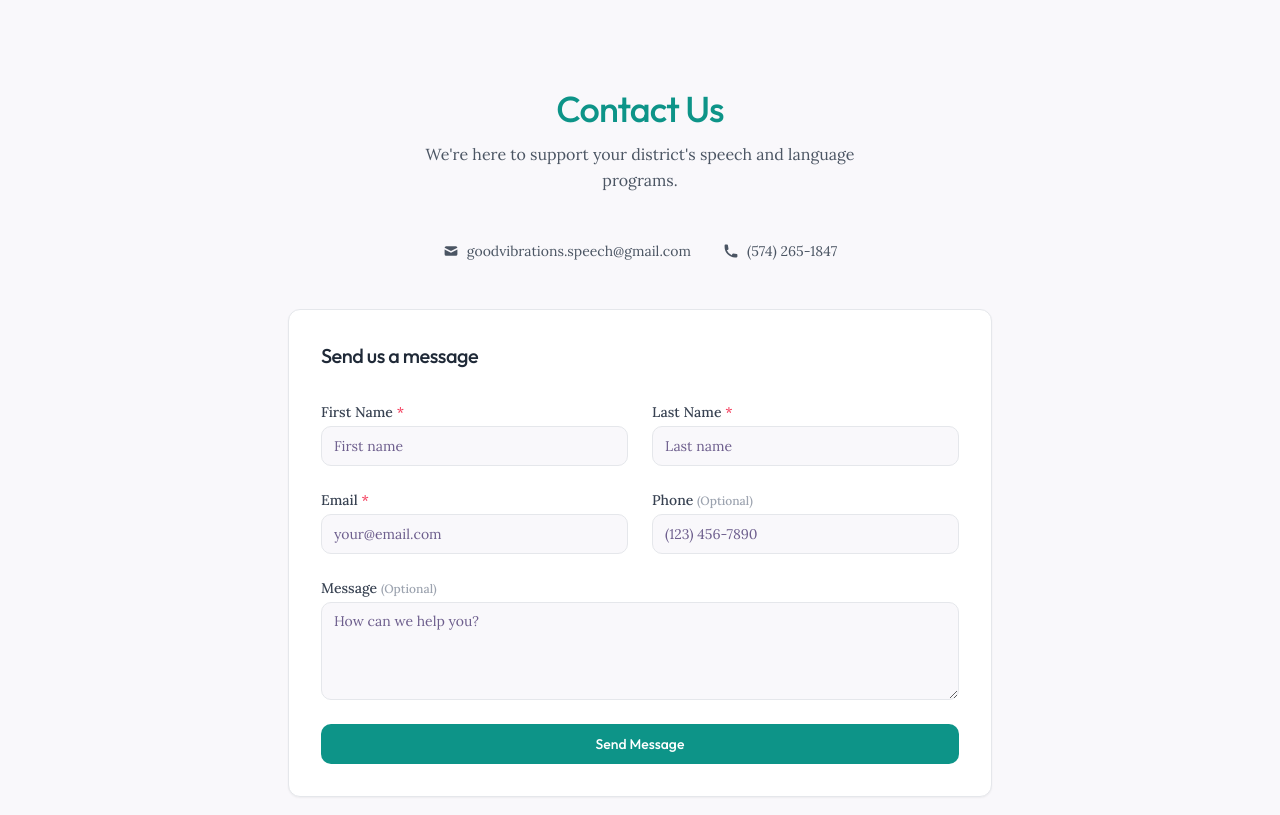
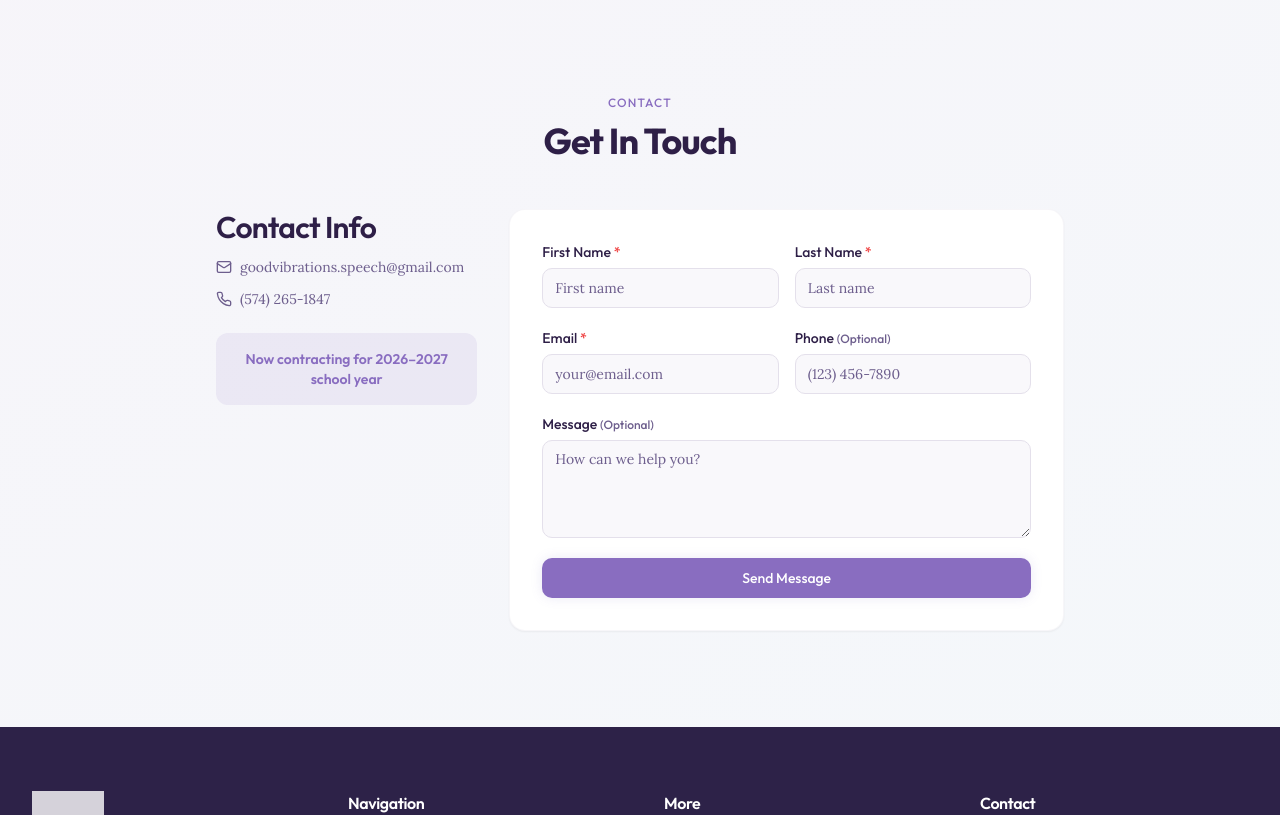
Before and after one commit to JasonWynkoop1/good-vibrations, a React (Vite) app: page / in a window 1280 px wide. Shown: the part 3100-3915 px from the top of the page. Built offline with nearby package versions, Linux system fonts and the light colour scheme.

Commit message:
feat: restyle contact section with Lavender Dream palette

```diff
--- a/src/components/sections/ContactSection.tsx
+++ b/src/components/sections/ContactSection.tsx
@@ -109,163 +109,112 @@ export function ContactSection({ sectionRef }: ContactSectionProps) {
     <section
       ref={sectionRef}
       id="contact"
-      className="container py-16 md:py-24 max-w-3xl mx-auto"
+      className="bg-gradient-to-br from-[hsl(var(--surface-lavender))] to-[hsl(var(--surface-blue))] py-16 md:py-24"
     >
-      {/* Minimalist header */}
+      <div className="container px-4 sm:px-6 max-w-4xl mx-auto">
         <div className="text-center mb-12">
-        <h2 className="text-3xl md:text-4xl font-medium mb-3 text-teal-600">
-          Contact Us
+          <span className="text-xs font-heading font-medium text-primary uppercase tracking-widest">Contact</span>
+          <h2 className="text-2xl md:text-3xl lg:text-4xl font-heading font-bold text-foreground mt-2 animate-fade-in">
+            Get In Touch
           </h2>
-        <p className="text-gray-600 max-w-md mx-auto">
-          We're here to support your district's speech and language programs.
-        </p>
         </div>
 
-      {/* Contact info - simplified */}
-      <div className="flex justify-center gap-8 mb-12 text-sm text-gray-600">
-        <a href="mailto:goodvibrations.speech@gmail.com" className="flex items-center hover:text-teal-600 transition-colors">
-          <svg xmlns="http://www.w3.org/2000/svg" className="h-4 w-4 mr-2" viewBox="0 0 20 20" fill="currentColor">
-            <path d="M2.003 5.884L10 9.882l7.997-3.998A2 2 0 0016 4H4a2 2 0 00-1.997 1.884z" />
-            <path d="M18 8.118l-8 4-8-4V14a2 2 0 002 2h12a2 2 0 002-2V8.118z" />
-          </svg>
+        <div className="grid grid-cols-1 md:grid-cols-3 gap-8">
+          {/* Contact Info */}
+          <div className="space-y-6 animate-fade-in-up">
+            <div>
+              <h3 className="font-heading font-semibold text-foreground mb-3">Contact Info</h3>
+              <div className="space-y-3 text-sm text-muted-foreground">
+                <a href="mailto:goodvibrations.speech@gmail.com" className="flex items-center gap-2 hover:text-primary transition-colors">
+                  <svg xmlns="http://www.w3.org/2000/svg" width="16" height="16" viewBox="0 0 24 24" fill="none" stroke="currentColor" strokeWidth="2" strokeLinecap="round" strokeLinejoin="round"><rect width="20" height="16" x="2" y="4" rx="2"/><path d="m22 7-8.97 5.7a1.94 1.94 0 0 1-2.06 0L2 7"/></svg>
                   goodvibrations.speech@gmail.com
                 </a>
-        <a href="tel:+15742651847" className="flex items-center hover:text-teal-600 transition-colors">
-          <svg xmlns="http://www.w3.org/2000/svg" className="h-4 w-4 mr-2" viewBox="0 0 20 20" fill="currentColor">
-            <path d="M2 3a1 1 0 011-1h2.153a1 1 0 01.986.836l.74 4.435a1 1 0 01-.54 1.06l-1.548.773a11.037 11.037 0 006.105 6.105l.774-1.548a1 1 0 011.059-.54l4.435.74a1 1 0 01.836.986V17a1 1 0 01-1 1h-2C7.82 18 2 12.18 2 5V3z" />
-          </svg>
+                <a href="tel:+15742651847" className="flex items-center gap-2 hover:text-primary transition-colors">
+                  <svg xmlns="http://www.w3.org/2000/svg" width="16" height="16" viewBox="0 0 24 24" fill="none" stroke="currentColor" strokeWidth="2" strokeLinecap="round" strokeLinejoin="round"><path d="M22 16.92v3a2 2 0 0 1-2.18 2 19.79 19.79 0 0 1-8.63-3.07 19.5 19.5 0 0 1-6-6 19.79 19.79 0 0 1-3.07-8.67A2 2 0 0 1 4.11 2h3a2 2 0 0 1 2 1.72 12.84 12.84 0 0 0 .7 2.81 2 2 0 0 1-.45 2.11L8.09 9.91a16 16 0 0 0 6 6l1.27-1.27a2 2 0 0 1 2.11-.45 12.84 12.84 0 0 0 2.81.7A2 2 0 0 1 22 16.92z"/></svg>
                   (574) 265-1847
                 </a>
               </div>
-
-      <div className="bg-white border border-gray-200 rounded-lg p-8 shadow-sm">
-        {/* Form header - simplified */}
-        <div className="mb-8">
-          <h3 className="text-xl font-medium text-gray-800">Send us a message</h3>
+            </div>
+            <div className="bg-primary/10 rounded-xl p-4 text-center">
+              <p className="font-heading font-semibold text-primary text-sm">Now contracting for 2026–2027 school year</p>
+            </div>
           </div>
 
+          {/* Contact Form */}
+          <div className="md:col-span-2">
+            <div className="bg-white rounded-2xl p-6 md:p-8 shadow-sm border border-border/30">
               {submissionStatus === 'success' ? (
                 <div className="text-center py-8">
-            <svg className="h-12 w-12 text-teal-500 mx-auto mb-4" xmlns="http://www.w3.org/2000/svg" viewBox="0 0 20 20" fill="currentColor">
-              <path fillRule="evenodd" d="M10 18a8 8 0 100-16 8 8 0 000 16zm3.707-9.293a1 1 0 00-1.414-1.414L9 10.586 7.707 9.293a1 1 0 00-1.414 1.414l2 2a1 1 0 001.414 0l4-4z" clipRule="evenodd" />
-            </svg>
-            <h3 className="text-xl font-medium text-gray-800 mb-2">Message Sent</h3>
-            <p className="text-gray-600 mb-6">
-              Thank you for reaching out. We'll be in touch with you shortly.
-            </p>
-            <button
-              onClick={() => setSubmissionStatus('idle')}
-              className="text-sm text-teal-600 hover:text-teal-800 underline"
-            >
+                  <div className="w-12 h-12 rounded-full bg-secondary/10 flex items-center justify-center mx-auto mb-4">
+                    <svg xmlns="http://www.w3.org/2000/svg" width="24" height="24" viewBox="0 0 24 24" fill="none" stroke="hsl(var(--secondary))" strokeWidth="2" strokeLinecap="round" strokeLinejoin="round"><polyline points="20 6 9 17 4 12"/></svg>
+                  </div>
+                  <h3 className="text-xl font-heading font-semibold text-foreground mb-2">Message Sent</h3>
+                  <p className="text-muted-foreground mb-6">Thank you for reaching out. We'll be in touch with you shortly.</p>
+                  <button onClick={() => setSubmissionStatus('idle')} className="text-sm text-primary hover:text-primary/80 underline">
                     Send another message
                   </button>
                 </div>
               ) : (
-          <form onSubmit={handleSubmit} className="space-y-6">
+                <form onSubmit={handleSubmit} className="space-y-5">
                   {submissionStatus === 'error' && (
-              <div className="p-3 border-l-4 border-rose-400 bg-rose-50 text-rose-700 text-sm">
+                    <div className="p-3 border-l-4 border-destructive bg-destructive/5 text-destructive text-sm rounded-r-lg">
                       {errorMessage}
                     </div>
                   )}
 
-            {/* Form fields - simplified */}
-            <div className="grid grid-cols-1 md:grid-cols-2 gap-6 mb-6">
+                  <div className="grid grid-cols-1 md:grid-cols-2 gap-4">
                     <div>
-                <Label htmlFor="firstName" className="text-gray-700 text-sm mb-1 block">
-                  First Name <span className="text-rose-500">*</span>
+                      <Label htmlFor="firstName" className="text-sm text-foreground mb-1.5 block font-heading">
+                        First Name <span className="text-destructive">*</span>
                       </Label>
-                <Input
-                  type="text"
-                  id="firstName"
-                  placeholder="First name"
-                  className="w-full border-gray-200 focus:border-teal-400 focus:ring-0 h-10 rounded-md"
-                  required
-                  value={formData.firstName}
-                  onChange={handleChange}
-                />
+                      <Input type="text" id="firstName" placeholder="First name" className="w-full" required value={formData.firstName} onChange={handleChange} />
                     </div>
                     <div>
-                <Label htmlFor="lastName" className="text-gray-700 text-sm mb-1 block">
-                  Last Name <span className="text-rose-500">*</span>
+                      <Label htmlFor="lastName" className="text-sm text-foreground mb-1.5 block font-heading">
+                        Last Name <span className="text-destructive">*</span>
                       </Label>
-                <Input
-                  type="text"
-                  id="lastName"
-                  placeholder="Last name"
-                  className="w-full border-gray-200 focus:border-teal-400 focus:ring-0 h-10 rounded-md"
-                  required
-                  value={formData.lastName}
-                  onChange={handleChange}
-                />
+                      <Input type="text" id="lastName" placeholder="Last name" className="w-full" required value={formData.lastName} onChange={handleChange} />
                     </div>
                   </div>
 
-            <div className="grid grid-cols-1 md:grid-cols-2 gap-6 mb-6">
+                  <div className="grid grid-cols-1 md:grid-cols-2 gap-4">
                     <div>
-                <Label htmlFor="email" className="text-gray-700 text-sm mb-1 block">
-                  Email <span className="text-rose-500">*</span>
+                      <Label htmlFor="email" className="text-sm text-foreground mb-1.5 block font-heading">
+                        Email <span className="text-destructive">*</span>
                       </Label>
-                <Input
-                  type="email"
-                  id="email"
-                  placeholder="your@email.com"
-                  className="w-full border-gray-200 focus:border-teal-400 focus:ring-0 h-10 rounded-md"
-                  required
-                  value={formData.email}
-                  onChange={handleChange}
-                />
+                      <Input type="email" id="email" placeholder="your@email.com" className="w-full" required value={formData.email} onChange={handleChange} />
                     </div>
                     <div>
-                <Label htmlFor="phone" className="text-gray-700 text-sm mb-1 block">
-                  Phone <span className="text-gray-400 text-xs">(Optional)</span>
+                      <Label htmlFor="phone" className="text-sm text-foreground mb-1.5 block font-heading">
+                        Phone <span className="text-xs text-muted-foreground">(Optional)</span>
                       </Label>
-                <Input
-                  type="tel"
-                  id="phone"
-                  placeholder="(123) 456-7890"
-                  className="w-full border-gray-200 focus:border-teal-400 focus:ring-0 h-10 rounded-md"
-                  value={formData.phone}
-                  onChange={handleChange}
-                />
+                      <Input type="tel" id="phone" placeholder="(123) 456-7890" className="w-full" value={formData.phone} onChange={handleChange} />
                     </div>
                   </div>
 
-            <div className="mb-8">
-              <Label htmlFor="message" className="text-gray-700 text-sm mb-1 block">
-                Message <span className="text-gray-400 text-xs">(Optional)</span>
+                  <div>
+                    <Label htmlFor="message" className="text-sm text-foreground mb-1.5 block font-heading">
+                      Message <span className="text-xs text-muted-foreground">(Optional)</span>
                     </Label>
-              <Textarea
-                id="message"
-                rows={4}
-                placeholder="How can we help you?"
-                className="w-full border-gray-200 focus:border-teal-400 focus:ring-0 rounded-md resize-y"
-                value={formData.message}
-                onChange={handleChange}
-              />
+                    <Textarea id="message" rows={4} placeholder="How can we help you?" className="w-full resize-y" value={formData.message} onChange={handleChange} />
                   </div>
 
-            {/* Submit button - simplified */}
-            <div className="mt-8">
-              <Button
-                type="submit"
-                className="w-full bg-teal-600 hover:bg-teal-700 text-white py-3 rounded-md transition-colors"
-                disabled={submissionStatus === 'submitting'}
-              >
+                  <Button type="submit" className="w-full py-3 rounded-xl shadow-[0_0_12px_rgba(124,107,196,0.15)]" disabled={submissionStatus === 'submitting'}>
                     {submissionStatus === 'submitting' ? (
                       <span className="flex items-center justify-center">
-                    <svg className="animate-spin -ml-1 mr-2 h-5 w-5 text-white" xmlns="http://www.w3.org/2000/svg" fill="none" viewBox="0 0 24 24">
+                        <svg className="animate-spin -ml-1 mr-2 h-5 w-5" xmlns="http://www.w3.org/2000/svg" fill="none" viewBox="0 0 24 24">
                           <circle className="opacity-25" cx="12" cy="12" r="10" stroke="currentColor" strokeWidth="4"></circle>
                           <path className="opacity-75" fill="currentColor" d="M4 12a8 8 0 018-8V0C5.373 0 0 5.373 0 12h4zm2 5.291A7.962 7.962 0 014 12H0c0 3.042 1.135 5.824 3 7.938l3-2.647z"></path>
                         </svg>
                         Sending...
                       </span>
-                ) : (
-                  "Send Message"
-                )}
+                    ) : "Send Message"}
                   </Button>
-            </div>
                 </form>
               )}
+            </div>
+          </div>
+        </div>
       </div>
     </section>
   );
```
Lines whose indentation alone changed are shown as unchanged.
